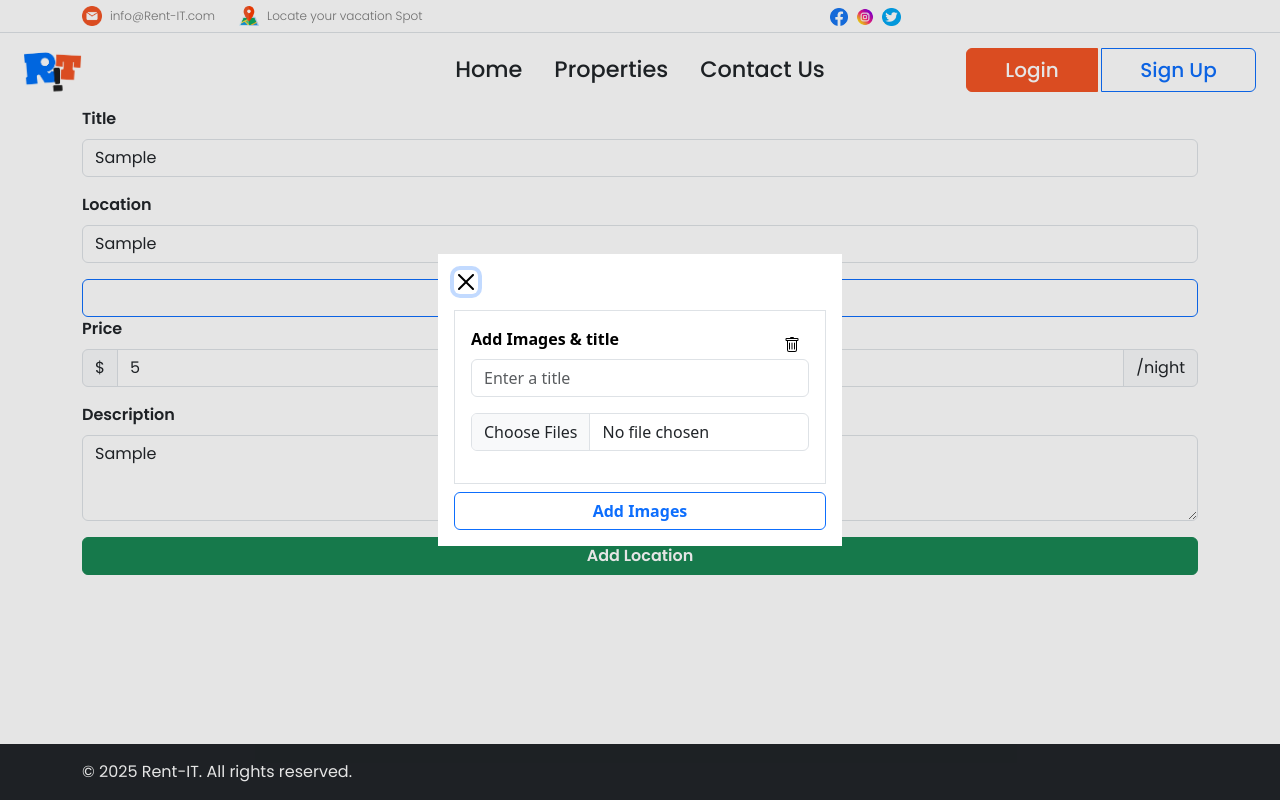
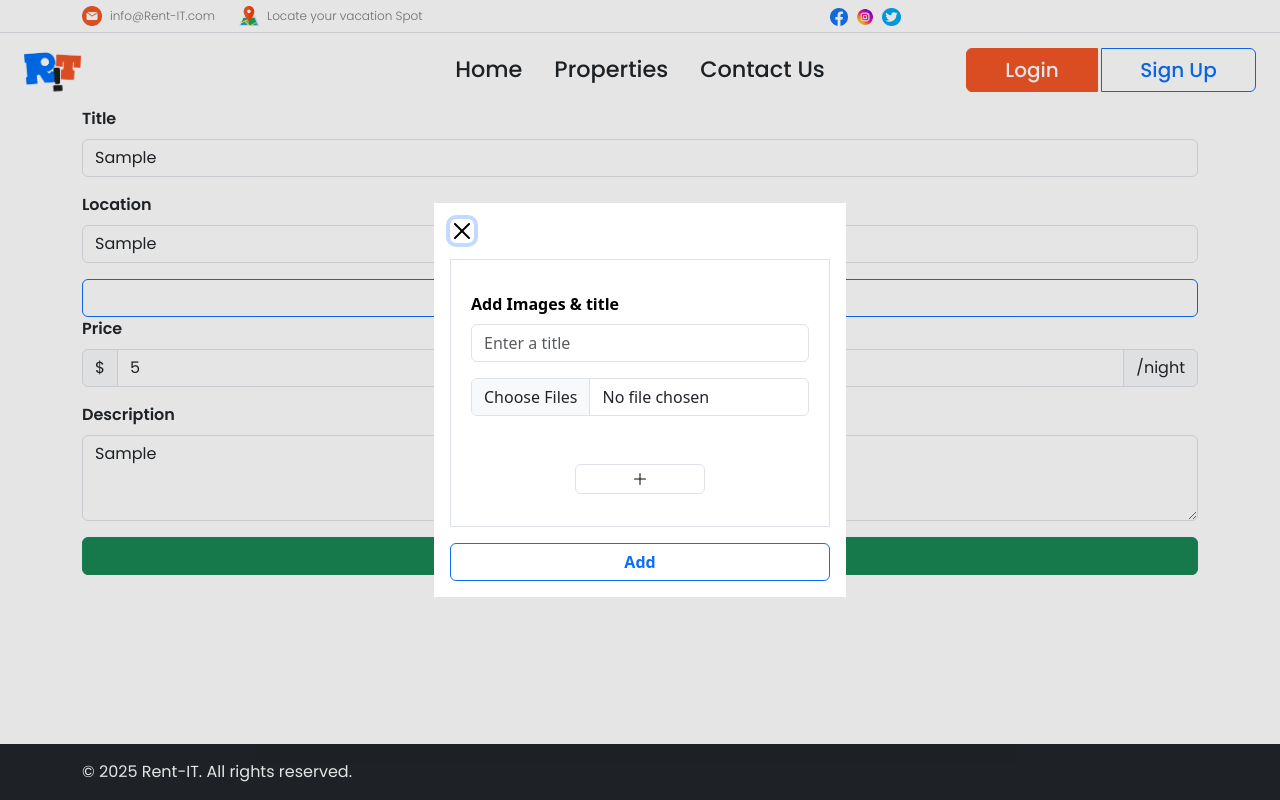
Before and after one commit to kushdep/RentIT_V2, a React (Vite) app in the folder client/: page /profile/new-loc in a window 1280 px wide. Both pictures are taken after typing "Sample", "Sample", "5", "Sample" into the empty fields and a click on the button "Add Images". Built offline with nearby package versions, Linux system fonts and the light colour scheme.

Commit message:
Add images CRUD done

```diff
--- a/client/src/components/AddLocForm.jsx
+++ b/client/src/components/AddLocForm.jsx
@@ -14,7 +14,7 @@ function AddLocForm() {
         <div className="row">
           <div className="col">
             <div className="mb-3">
-              <label className="form-label fw-semibold" for="title">
+              <label className="form-label fw-semibold" htmlFor="title">
                 Title
               </label>
               <input
--- a/client/src/components/Modals/AddImagesModal.jsx
+++ b/client/src/components/Modals/AddImagesModal.jsx
@@ -10,7 +10,7 @@ function AddImagesModal({ children, reference }) {
       images: [],
     },
   ]);
-
+  console.log(addImInBxstt);
   return createPortal(
     <dialog ref={reference} className="border-0">
       <form method="dialog">
@@ -21,27 +21,33 @@ function AddImagesModal({ children, reference }) {
           aria-label="Close"
         ></button>
       </form>
-      <div class="modal-dialog modal-dialog-centered modal-dialog-scrollable">
-        <div className="container">
-          {imgData.map((e, i) => (
+      <div className="modal-dialog-scrollable">
+        <div className="container border p-3 mb-3">
+          {Array.from({ length: addImInBxstt }).map((e, i) => (
             <AddImagesInputBox
               key={i}
+              ind={i}
               ipBoxVal={e}
               rmInpBox={setAddImInBxStt}
               imgState={imgData}
               setITStt={setImgDataStt}
             />
           ))}
+          <div className="row d-flex justify-content-center">
+            <div className="col-5">
+              {addImInBxstt < 5 && (
+                <button
+                  className="btn w-100 border mb-3 d-flex justify-content-center"
+                  onClick={() => setAddImInBxStt((prev) => prev + 1)}
+                >
+                  <img src="/icons/plus-lg.svg" />
+                </button>
+              )}
+            </div>
+          </div>
         </div>
       </div>
-      {addImInBxstt < 5 && (
-        <button
-          className="btn w-100 fw-semibold btn-outline-primary"
-          onClick={() => setAddImInBxStt((prev) => prev + 1)}
-        >
-          Add Images
-        </button>
-      )}
+      <button className="btn w-100 fw-semibold btn-outline-primary">Add</button>
     </dialog>,
     document.getElementById("modal-root")
   );
--- a/client/src/components/UI/AddImagesInputBox.jsx
+++ b/client/src/components/UI/AddImagesInputBox.jsx
@@ -1,14 +1,35 @@
-function AddImagesInputBox({ rmInpBox, imgState, setITStt, ipBoxVal }) {
-  console.log(ipBoxVal.images.length)
+import { useState } from "react";
+
+function AddImagesInputBox({ rmInpBox, imgState, setITStt, ipBoxVal, ind }) {
+  const [title, setTitle] = useState("");
+  const [images, setImages] = useState([]);
+
+  function setImageUrls(e) {
+    console.log(e);
+    setImages((prev) => {
+      return [...prev, ...e.target.files];
+    });
+    e.target.values = "";
+  }
+
+  function delImg(ind) {
+    setImages((prev) => {
+      const newSttImg = prev.filter((e, i) => (i !== ind ? e : ""));
+      return newSttImg;
+    });
+  }
+
+  console.log(images);
 
   return (
     <>
-      <div className="row border p-2 mb-2">
+      <div className="row p-2">
         <div className="col p-2">
           <div className="d-flex justify-content-between ">
             <label className="form-label fw-semibold" htmlFor="title">
               Add Images & title
             </label>
+            {ind > 0 && (
               <button
                 type="button"
                 className="btn btn-sm fw-bold"
@@ -16,6 +37,7 @@ function AddImagesInputBox({ rmInpBox, imgState, setITStt, ipBoxVal }) {
               >
                 <img src="/icons/trash.svg" />
               </button>
+            )}
           </div>
           <input
             className="form-control"
@@ -23,7 +45,8 @@ function AddImagesInputBox({ rmInpBox, imgState, setITStt, ipBoxVal }) {
             id="title"
             name="title"
             placeholder="Enter a title"
-            defaultValue={ipBoxVal.title}
+            defaultValue={ipBoxVal?.title}
+            onChange={() => setTitle(e.target.value)}
             required
           />
           <div className="my-3">
@@ -31,16 +54,30 @@ function AddImagesInputBox({ rmInpBox, imgState, setITStt, ipBoxVal }) {
               className="form-control mb-3"
               type="file"
               id="formFileMultiple"
+              onChange={setImageUrls}
               multiple
-              disabled={ipBoxVal.images.length > 4 ? true : false}
+              maxLength={3}
+              disabled={images?.length > 3 ? true : false}
             />
-            {ipBoxVal.images.map((ele) => (
+            <div className="d-flex">
+              {images?.map((ele, i) => (
+                <div className="d-flex position-relative me-2">
                   <img
                     src={ele}
-                className="img-thumbnail me-2"
-                style={{ width: 50 }}
+                    key={i}
+                    className="img-thumbnail"
+                    style={{ width: 50, height: 50, objectFit: "cover" }}
                   />
+                  <button
+                    className="btn p-0 mb-auto position-absolute"
+                    style={{ top: -15, right: -6 }}
+                    onClick={() => delImg(i)}
+                  >
+                    <img src="/icons/x-circle.svg" alt="" />
+                  </button>
+                </div>
               ))}
+            </div>
           </div>
         </div>
       </div>
```
Also changed, not shown: client/public/icons/plus-lg.svg (added), client/public/icons/x-circle.svg (added). Lines whose indentation alone changed are shown as unchanged.
